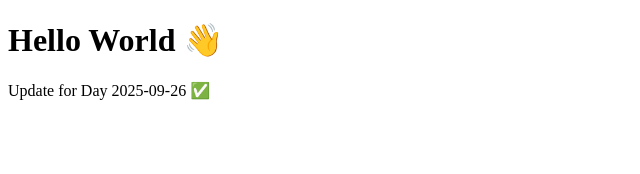
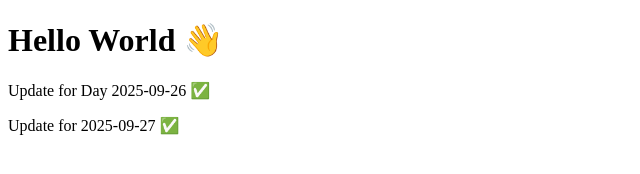
Before and after one commit to emitutu/emitutu.github.io, a plain HTML site: page index.html in a window 1280 px wide. Shown: the whole page, without its empty margins (0-640 px from the left). Drawn offline with Linux system fonts and the light colour scheme.

Commit message:
Daily update on 2025-09-27

```diff
--- a/index.html
+++ b/index.html
@@ -4,3 +4,4 @@
   <body><h1>Hello World 👋</h1></body>
 </html>
 <p>Update for Day 2025-09-26 ✅</p>
+<p>Update for 2025-09-27 ✅</p>
```
